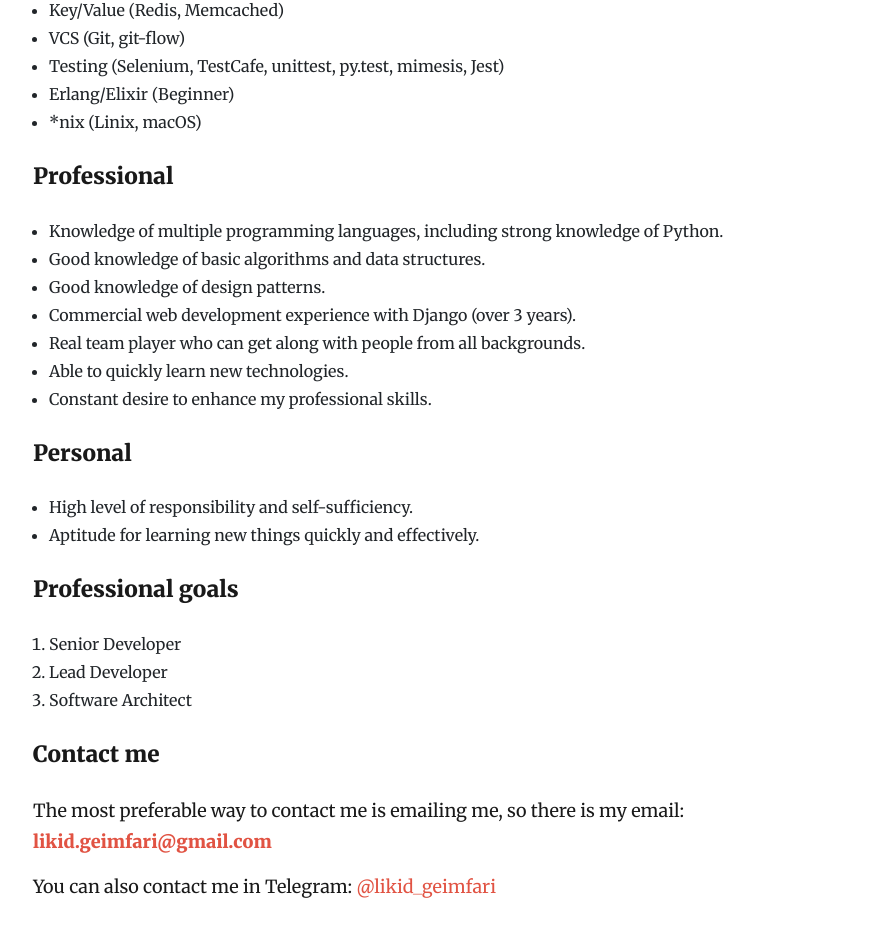
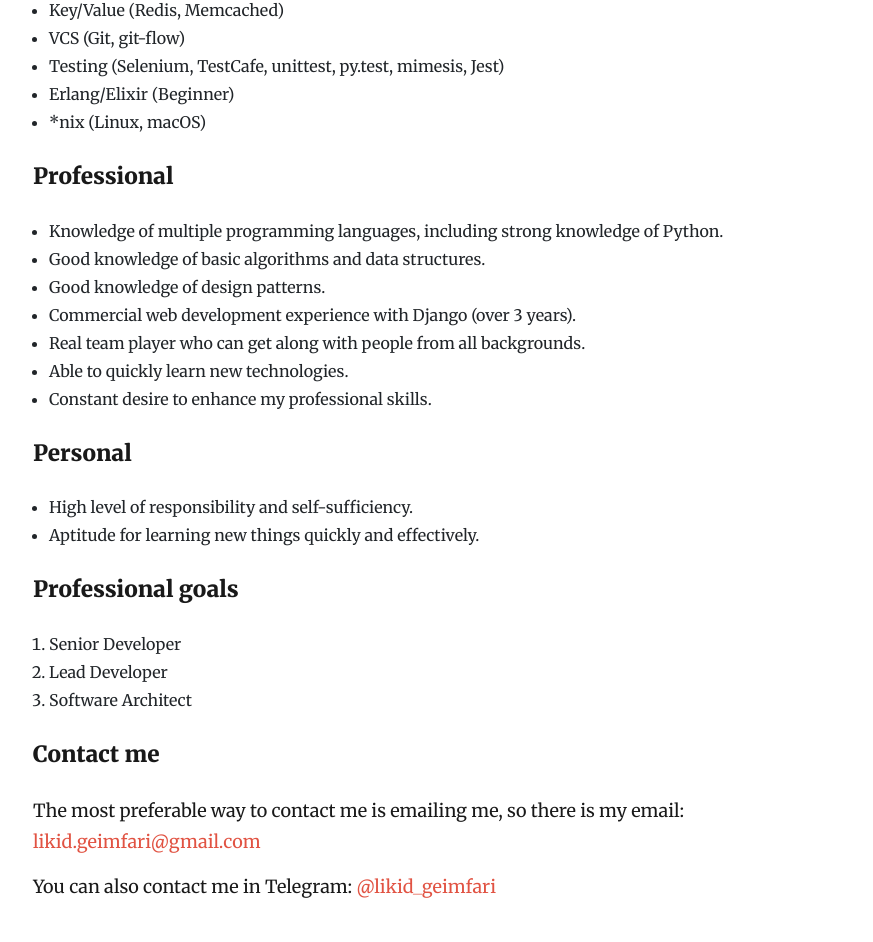
Before and after one commit to lk-geimfari/lk-geimfari.github.io, a Jekyll site: the page built from _pages/resume.md, in a window 1280 px wide. Shown: the part 761-1703 px from the top of the page, without its empty margins (196-1069 px from the left). Built offline with Jekyll 4.4.1, drawn with Linux system fonts in a browser that asks for light colours; nearby versions of some CDN libraries.

Commit message:
Update my resume

```diff
--- a/_pages/resume.md
+++ b/_pages/resume.md
@@ -23,9 +23,9 @@ Just for the record, I note that I also know Russian, so you can write to me in
 * SQL/NoSQL (PostgresSQL, SQLite)
 * Key/Value (Redis, Memcached)
 * VCS (Git, git-flow)
-* Testing (Selenium, TestCafe, unittest, py.test, mimesis, Jest)
-* Erlang/Elixir (Beginner)
-* *nix (Linix, macOS)
+* Testing (Selenium, TestCafe, unittest, py.test, mimesis, Jest)
+* Erlang/Elixir (Beginner)
+* *nix (Linux, macOS)
 
 #### Professional
 
@@ -51,6 +51,6 @@ Just for the record, I note that I also know Russian, so you can write to me in
 #### Contact me
 
 The most preferable way to contact me is emailing me, so there is my
-email: <a href="mailto:likid.geimfari@gmail.com"><b>likid.geimfari@gmail.com</b></a>
+email: <a href="mailto:likid.geimfari@gmail.com">likid.geimfari@gmail.com</a>
 
 You can also contact me in Telegram: [@likid_geimfari]({{ site.telegram_url }})
```
